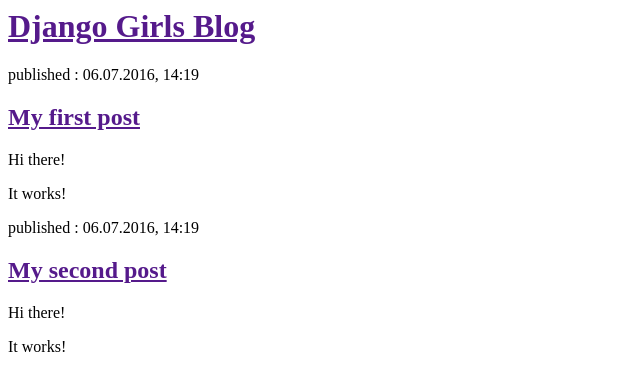
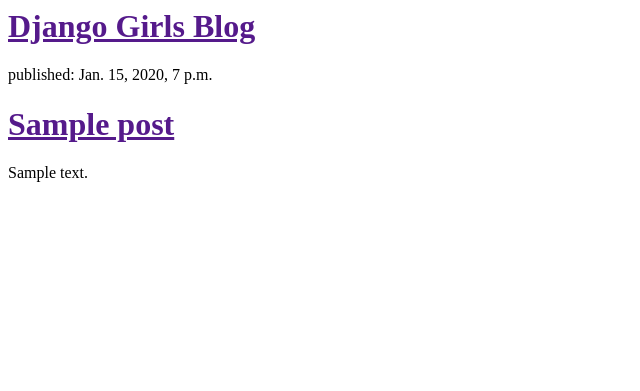
Before and after one commit to n690102/my-first-blog, a Django app: template blog/templates/blog/post_list.html in a window 1280 px wide. Shown: the top 391 px of the page, without its empty margins (0-640 px from the left). Run offline with Django 3.2, Linux system fonts and the light colour scheme; the template is opened without the code that fills it: values that come from a table or form of the project are taken from there, others are empty; tables that the repository leaves empty hold one stand-in row (values such as "Sample post").

Commit message:
Modified templates to display posts from data

```diff
--- a/blog/templates/blog/post_list.html
+++ b/blog/templates/blog/post_list.html
@@ -7,19 +7,12 @@
 		<div>
 			<h1><a href = "">Django Girls Blog</a></h1>
 		</div>
-
+	{% for post in posts %}
 		<div>
-			<p>published : 06.07.2016, 14:19</p>
-			<h2><a href =""> My first post</a></h2>
-			<p> Hi there! </p>
-			<p> It works! </p>
+		<p>published: {{ post.published_date}}</p>
+		<h1><a href="">{{ post.title }}</a></h1>
+		<p>{{ post.text | linebreaksbr }}</p>
 		</div>
-
-		<div>
-			<p>published : 06.07.2016, 14:19</p>
-			<h2><a href =""> My second post</a></h2>
-			<p> Hi there! </p>
-			<p> It works! </p>
-		</div>
+	{% endfor %}
 	</body>
 </html>
--- a/blog/views.py
+++ b/blog/views.py
@@ -1,5 +1,8 @@
 from django.shortcuts import render
+from django.utils import timezone
+from .models import Post
 
 
 def post_list(request):
-    return render(request, 'blog/post_list.html', {})
+	posts=Post.objects.filter(published_date__lte=timezone.now())
+	return render(request, 'blog/post_list.html', {'posts' : posts})
```
